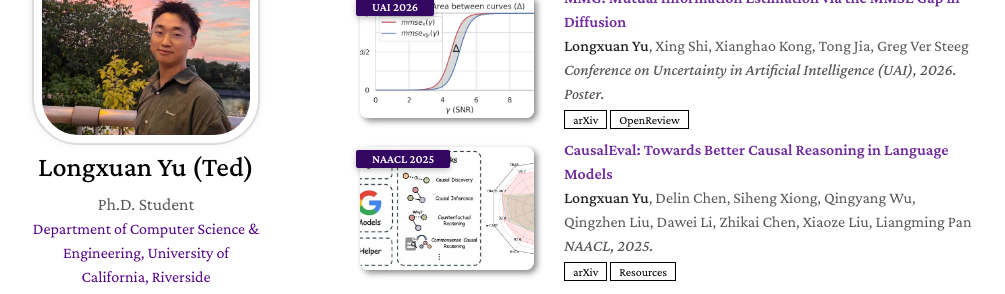
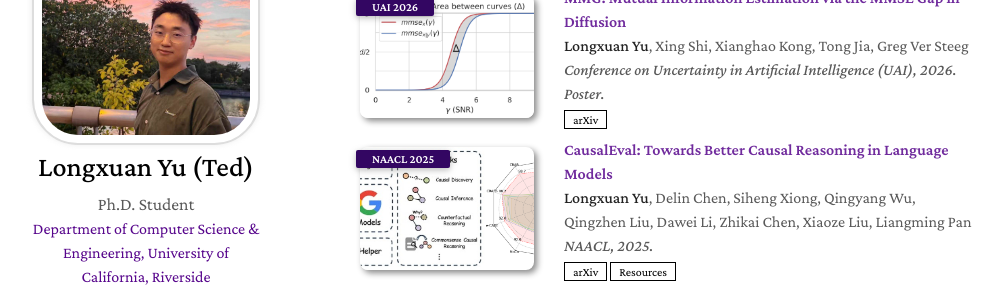
Before and after one commit to fengsxy/fengsxy.github.io, a Jekyll site: the page built from index.md, in a window 1280 px wide and 900 px high, scrolled down 1264 px. Shown: the part 148-442 px from the top of the window, without its empty margins (130-1135 px from the left). Built offline with Jekyll 4.4.1, drawn with Linux system fonts in a browser that asks for light colours; nearby versions of some CDN libraries; a style sheet for code colours, icons or effects is not loaded; our own code applies the rules of GitHub Pages for plain Markdown files.

Commit message:
Remove MMG OpenReview link

```diff
--- a/_includes/projects.md
+++ b/_includes/projects.md
@@ -139,7 +139,6 @@
     <div class="periodical"><em>Conference on Uncertainty in Artificial Intelligence (UAI), 2026. Poster.</em></div>
     <div class="links">
       <a href="https://arxiv.org/abs/2509.20609" class="btn btn-sm z-depth-0" role="button" target="_blank" style="font-size:12px;">arXiv</a>
-      <a href="https://openreview.net/forum?id=qMHdwhu4kb" class="btn btn-sm z-depth-0" role="button" target="_blank" style="font-size:12px;">OpenReview</a>
     </div>
   </div>
 </div>
```
